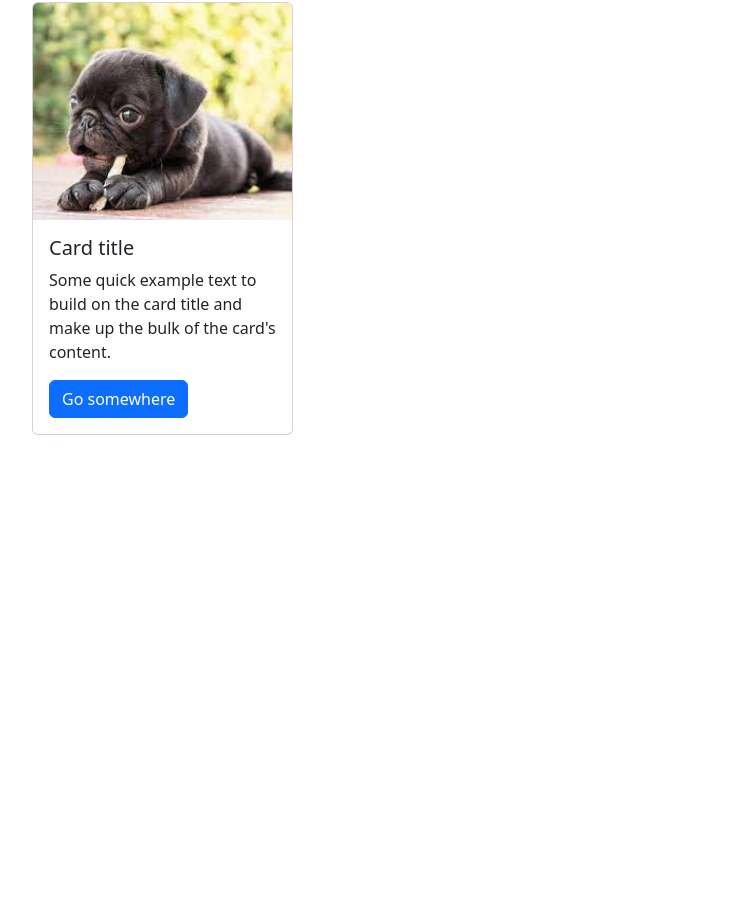
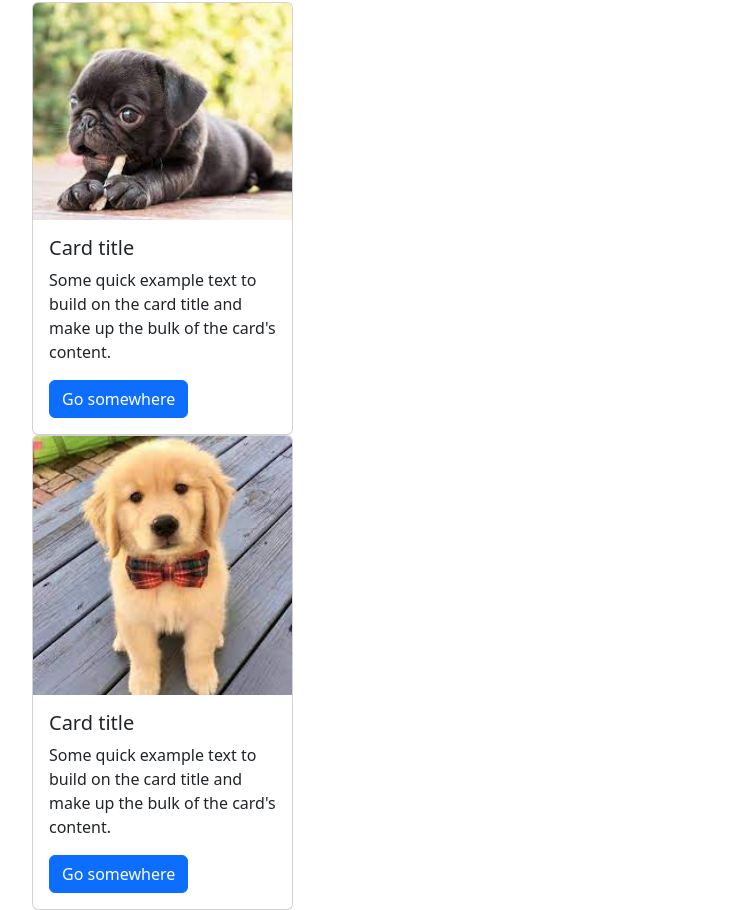
Before and after one commit to profe-benja/arq-10D, a plain HTML site: page index.html in a window 1280 px wide. Shown: the part 54-964 px from the top of the page, without its empty margins (50-785 px from the left). Before the commit the page ends 800 px from the top, so only its background shows below. Drawn offline with nearby package versions, Linux system fonts and the light colour scheme.

Commit message:
nueva imagen de perrito con corbata

```diff
--- a/index.html
+++ b/index.html
@@ -23,7 +23,20 @@
                   </div>
             </div>
         </div>
+        <div class="row">
+          <div class="col-md-3">
+              <div class="card">
+                  <img src="perrito con corbata.jpg" class="card-img-top" alt="...">
+                  <div class="card-body">
+                    <h5 class="card-title">Card title</h5>
+                    <p class="card-text">Some quick example text to build on the card title and make up the bulk of the card's content.</p>
+                    <a href="#" class="btn btn-primary">Go somewhere</a>
+                  </div>
+                </div>
+          </div>
+      </div>
     </div>
     <script src="https://cdn.jsdelivr.net/npm/bootstrap@5.3.2/dist/js/bootstrap.bundle.min.js" integrity="sha384-C6RzsynM9kWDrMNeT87bh95OGNyZPhcTNXj1NW7RuBCsyN/o0jlpcV8Qyq46cDfL" crossorigin="anonymous"></script>
+
   </body>
 </html>
```
Also changed, not shown: perrito con corbata.jpg (added).
